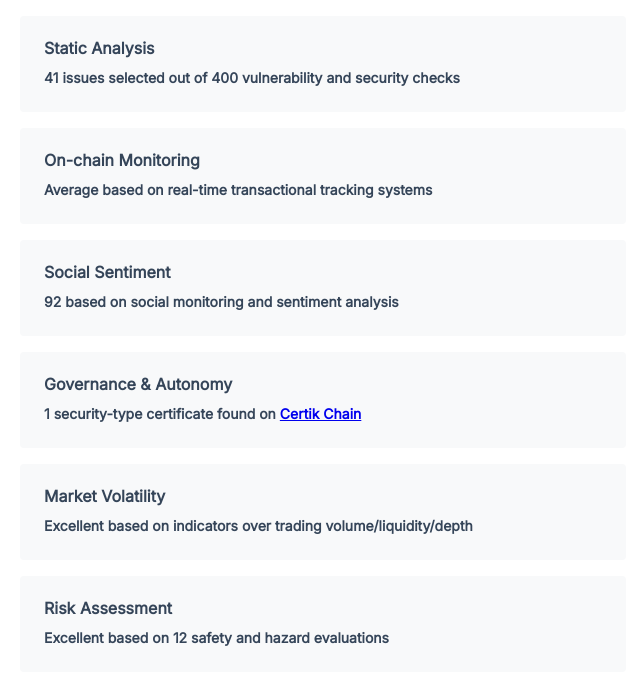
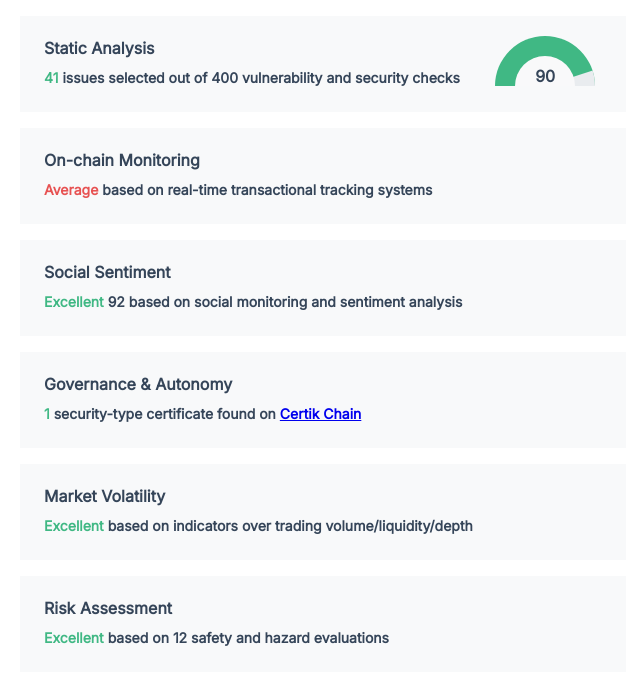
Before and after one commit to PistachioGuoguo/certik-fullstack-intern-interview, a React (Create React App) app: page / in a window 1280 px wide. Shown: the top 684 px of the page, without its empty margins (0-640 px from the left). Built offline with nearby package versions, Linux system fonts and the light colour scheme; data requests are answered from the project's data file.

Commit message:
a simple gauge completed

```diff
--- a/src/Right.js
+++ b/src/Right.js
@@ -7,6 +7,7 @@ const Right = (props) => {
     const numStaticIssues = indicators[0]['issues'];
     const numChecks = indicators[0]['checks'];
 
+    const scoreStatic = indicators[0]['score'];
     const scoreOnchain = indicators[1]['score'];
     const scoreSentiment = indicators[2]['score'];
 
@@ -16,47 +17,93 @@ const Right = (props) => {
 
     const rate = (score) => {
         if (score >= 90){
-            return "Excellent";
+            return {color:"#40B884", grade:"Excellent"};
         }else if(score >= 80){
-            return "Good";
+            return {color:"#E1AA4C", grade:"Good"};
         }else{
-            return "Average";
+            return {color:"#E75252", grade:"Average"};
         }
     }
+
+    const rateStatic = rate(scoreStatic);
+    const rateOnChain = rate(scoreOnchain);
+    const rateVolatility = rate(scoreVolatility);
+    const rateRisk = rate(scoreRisk);
+    const rateSentiment = rate(scoreSentiment);
+
+
+    const staticGaugeStyle = {
+        "width": "100px",
+        "--rotation": (scoreStatic * 1.8) + "deg",
+        "--color": rateStatic.color,
+        "--background": "#e9ecef"
+    };
 
 
     return (
        <div className="card-list">
 
             <div className="card-item">
+
+                <div className="card-text">
                     <h5>Static Analysis</h5>
-                <p> {numStaticIssues} issues selected out of {numChecks} vulnerability and security checks</p>
+                    <p> <text style={{color:rateStatic.color}}> {numStaticIssues} </text> issues selected out of {numChecks} vulnerability and security checks</p>
+
+                </div>
+
+                <div className="card-gauge">
+                    <div className="gauge" style={staticGaugeStyle}>
+                        <div className="percentage"></div>
+                        <div className="mask"></div>
+                        <span className="value">{scoreStatic}</span>
+                    </div>
+                </div>
+
             </div>
 
             <div className="card-item">
+
+                <div className="card-text">
                     <h5>On-chain Monitoring</h5>
-                <p> {rate(scoreOnchain)} based on real-time transactional tracking systems </p>
+                    <p> <text style={{color:rateOnChain.color }}> {rateOnChain.grade} </text> based on real-time transactional tracking systems </p>
+                </div>
+
             </div>
 
             <div className="card-item">
+
+                <div className="card-text">
                     <h5>Social Sentiment</h5>
-                <p> {scoreSentiment} based on social monitoring and sentiment analysis </p>
+                    <p><text style={{color:rateSentiment.color }}> {rateSentiment.grade} </text> {scoreSentiment} based on social monitoring and sentiment analysis </p>
+                </div>
+
             </div>
 
             <div className="card-item">
+                <div className="card-text">
                     <h5>Governance & Autonomy</h5>
-                <p> {1} security-type certificate found on <a href="http://google.com/">Certik Chain</a></p>
+                    <p> <text style={{color:"#40B884"}}>{1}</text>  security-type certificate found on <a href="http://google.com/">Certik Chain</a></p>
+                </div>
+
             </div>
 
             <div className="card-item">
+                <div className="card-text">
                     <h5>Market Volatility</h5>
-                <p> {rate(scoreVolatility)} based on indicators over trading volume/liquidity/depth </p>
+                    <p> <text style={{color:rateVolatility.color }}> {rateVolatility.grade} </text> based on indicators over trading volume/liquidity/depth </p>
                 </div>
 
+            </div>
+
+
             <div className="card-item">
+                <div className="card-text">
                     <h5>Risk Assessment</h5>
-                <p> {rate(scoreRisk)} based on {numRiskIssues} safety and hazard evaluations </p>
+                    <p> <text style={{color:rateRisk.color}}> {rateRisk.grade} </text> based on {numRiskIssues} safety and hazard evaluations </p>
                 </div>
+
+            </div>
+
 
        </div>
     );
--- a/src/index.css
+++ b/src/index.css
@@ -14,25 +14,31 @@ code {
     monospace;
 }
 
-
-.card-item {
-
-  display: flex;
-  flex-direction: column;
-  align-items: flex-start;
+.card-item{
+  position: static;
+  width: 574px;
+  height: 76px;
 
   margin: 16px 20px;
   padding: 10px 16px;
 
-  position: static;
-  width: 574px;
-  height: 76px;
+  background: rgba(53, 69, 89, 0.03);
 
-  background: rgba(53, 69, 89, 0.03);
+}
+
+
+.card-text {
+
+  float: left;
+
   border-radius: 4px;
 }
 
-.card-item h5{
+
+.card-text h5{
+
+  text-align: left;
+
   position: static;
   height: 20px;
   padding-top: 12px;
@@ -53,7 +59,7 @@ code {
   margin: 0px 8px;
 }
 
-.card-item p{
+.card-text p{
   position: static;
   height: 24px;
 
@@ -74,3 +80,73 @@ code {
   flex-grow: 0;
   margin: 8px 8px;
 }
+
+.card-gauge{
+
+  font-family: Inter;
+  font-weight: 600;
+
+  margin-left: 80%;
+  margin-top: 10px;
+  color:#354559;
+  display: block;
+}
+
+
+/* Gauge */
+
+.gauge {
+  position: relative;
+  border-radius: 50%/100% 100% 0 0;
+  background-color: var(--color, #a22);
+  overflow: hidden;
+}
+.gauge:before{
+  content: "";
+  display: block;
+  padding-top: 50%;   /* ratio of 2:1*/
+}
+.gauge .chart {
+  overflow: hidden;
+}
+
+.gauge .mask {
+  position: absolute;
+  left: 20%;
+  right: 20%;
+  bottom: 0;
+  top: 40%;
+  background-color: #f9f9fa;
+  border-radius: 50%/100% 100% 0 0;
+}
+
+.gauge .percentage {
+  position:  absolute;
+  top: -1px;
+  left: -1px;
+  bottom: 0;
+  right: -1px;
+  background-color: var(--background, #aaa);
+  transform:rotate(var(--rotation));
+  transform-origin: bottom center;
+  transition-duration: 600;
+}
+
+.gauge:hover {
+  --rotation: 100deg;
+}
+.gauge .value {
+  position:absolute; bottom:0%; left:0;
+  width:100%;
+  text-align: center;
+}
+
+.gauge .min {
+  position:absolute;
+  bottom:0; left:5%;
+}
+
+.gauge .max {
+  position:absolute;
+  bottom:0; right:5%;
+}
```
Lines whose indentation alone changed are shown as unchanged.
